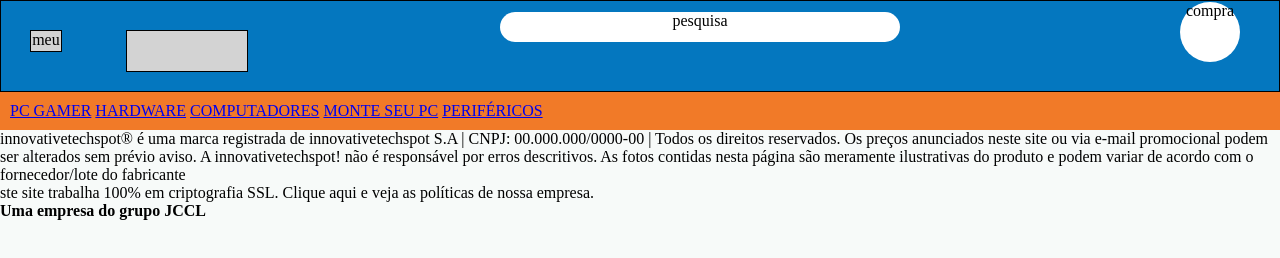
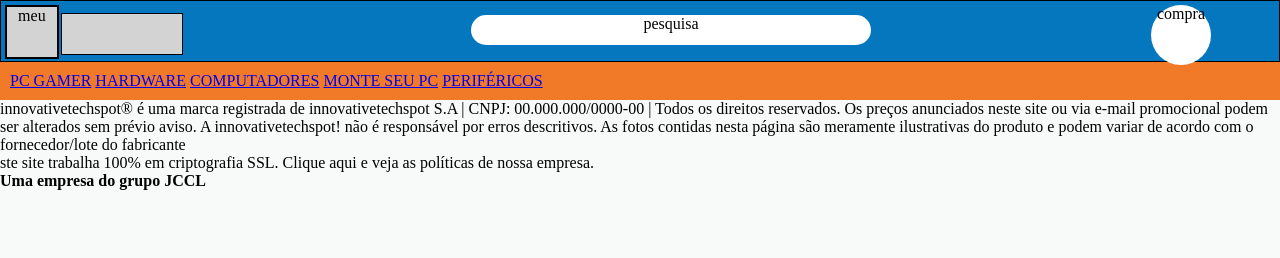
Before and after one commit to Jose-Carlos-Carvalho-de-Lima/projeto_Innovativetchspot02, a plain HTML site: page index.html in a window 1280 px wide. Drawn offline with Linux system fonts and the light colour scheme.

Commit message:
19122024

```diff
--- a/estilo/style.css
+++ b/estilo/style.css
@@ -23,21 +23,23 @@ body {
 
 header {
     background-color: var(--cor0);
-    padding: 29px;
+    height:60px; ;
+    padding: 0px;
     border: solid 1.5px;
 }
 
 .menu{
-    display: inline-block;
     background-color: lightgray;
-    border: 1px solid black;
+    border: 2px solid black;
     text-align: center;
-    height: 20px;
-    width: 29.9px;
+    height: 50px;
+    width: 50px;
+    margin: 3.9px;
 }
 
 .logo{
-    display: inline-block;
+    display: flexbox;
+    position: relative;
     background-color: lightgray;
     border: 1px solid black;
     text-align: center;
--- a/index.html
+++ b/index.html
@@ -10,15 +10,12 @@
 
 <body>
     <header>
-        <nav>
-            <div class="menu">meu</div>
-            <div class="logo">
-                <img src="" alt="">
-            </div>
-            <div id="pq">pesquisa</div>
-            <div id="cp">compra</div>
-        </nav>
+     <div class="menu">meu</div>
+     <div class="logo"> </div>
+     <div id="pq">pesquisa</div>
+     <div id="cp">compra</div>
     </header>
+
     <nav id="menu">
         <a href="#">PC GAMER</a>
         <a href="#">HARDWARE</a>
```
